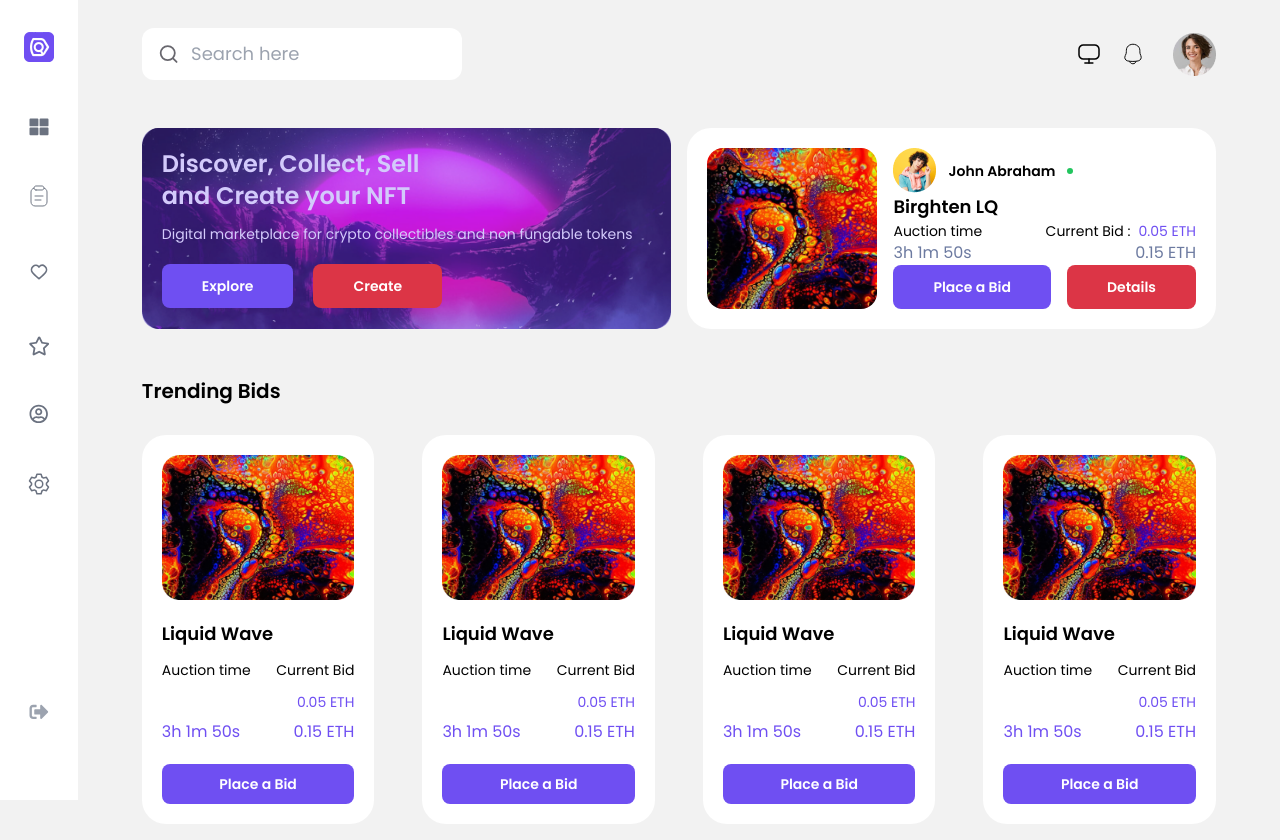
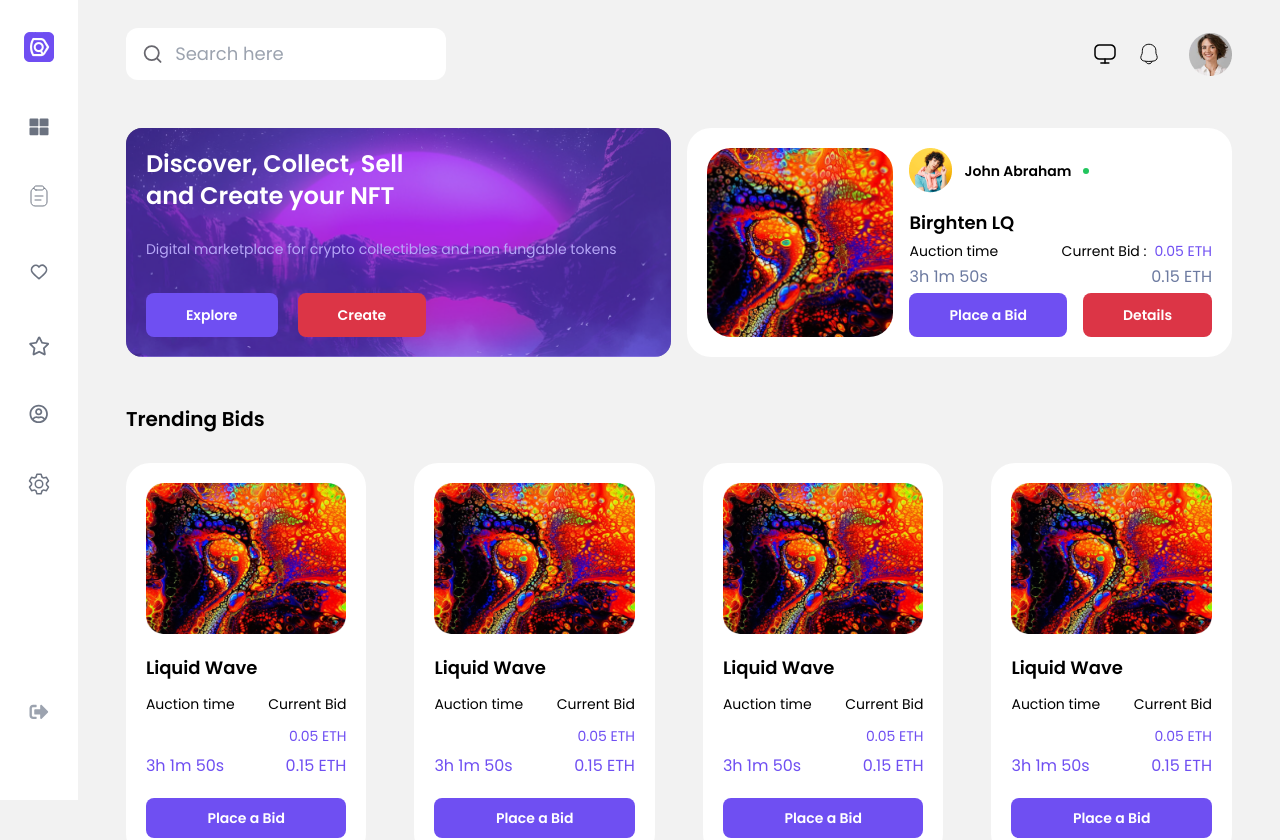
Before and after one commit to SajanThapa22/NFT-website, a React (Vite) app: page / in a window 1280 px wide. Shown: the top 840 px of the page. Built offline with nearby package versions, Linux system fonts and the light colour scheme.

Commit message:
done for the day

```diff
--- a/src/App.tsx
+++ b/src/App.tsx
@@ -2,7 +2,6 @@ import { useState } from "react";
 import MainSection from "./sections/MainSection";
 import NavBar from "./sections/NavBar";
 import NavBarSmall from "./sections/NavBarSmall";
-import TrendingBids from "./sections/TrendingBids";
 
 function App() {
   const [width, setWidth] = useState(window.innerWidth);
@@ -12,7 +11,6 @@ function App() {
     <div className="bg-bg-clr relative flex">
       {width > 840 ? <NavBar /> : <NavBarSmall />}
       <MainSection />
-      {/* <TrendingBids /> */}
     </div>
   );
 }
--- a/src/components/BidsCards.tsx
+++ b/src/components/BidsCards.tsx
@@ -5,7 +5,11 @@ const BidCards = () => {
   return (
     <div className="flex flex-col p-5 gap-5 bg-bg-comp rounded-3xl">
       <div className="w-full rounded-2xl overflow-hidden">
-        <img className="w-full" src={nft} alt="" />
+        <img
+          className="w-full hover:scale-110 transition-all duration-300"
+          src={nft}
+          alt=""
+        />
       </div>
 
       <div className="grid gap-y-3">
@@ -26,7 +30,10 @@ const BidCards = () => {
           </div>
         </div>
       </div>
-      <Button text="Place a Bid" styles="bg-purp py-[10px]" />
+      <Button
+        text="Place a Bid"
+        styles="bg-purp py-[10px] hover:bg-[#3f2996]"
+      />
     </div>
   );
 };
--- a/src/components/Button.tsx
+++ b/src/components/Button.tsx
@@ -6,7 +6,7 @@ interface Props {
 const Button = ({ text, styles }: Props) => {
   return (
     <div
-      className={`flex items-center justify-center px-10 py-3 text-sm text-white text-nowrap font-semibold rounded-lg ${styles}`}
+      className={`flex items-center justify-center px-10 py-3 text-sm text-white text-nowrap font-semibold rounded-lg cursor-pointer transition-all duration-200 ${styles}`}
     >
       {text}
     </div>
--- a/src/components/ThemeSwitch.tsx
+++ b/src/components/ThemeSwitch.tsx
@@ -68,7 +68,7 @@ const ThemeSwitch = () => {
           {theme === "system" && <System className="w-6 h-6 text-txt-clr" />}
         </div>
         <ul
-          className={`absolute bottom-0 bg-gray-400 overflow-hidden z-40 rounded-xl right-1/2 translate-x-1/2 translate-y-36 text-nowrap text-sm ${
+          className={`absolute bottom-0 bg-bg-dd overflow-hidden z-40 rounded-xl right-1/2 translate-x-1/2 translate-y-36 text-nowrap text-sm ${
             isClicked ? "h-fit" : "h-0 overflow-hidden"
           }`}
         >
@@ -80,13 +80,13 @@ const ThemeSwitch = () => {
               className={`flex items-center gap-3 cursor-pointer pl-5 pr-8 py-2 w-full hover:bg-slate-200`}
             >
               <m.icon
-                className={`w-6 h-6 text-txt-clr ${
-                  m.text === theme && "text-blue-500"
+                className={`w-6 h-6 ${
+                  m.text === theme ? "text-blue-400" : "text-txt-clr"
                 }`}
               />
               <p
-                className={`text-txt-clr font-medium ${
-                  m.text === theme && "text-blue-500"
+                className={`font-medium text-xl ${
+                  m.text === theme ? "text-blue-400" : "text-txt-clr"
                 }`}
               >
                 {m.text}
--- a/src/index.css
+++ b/src/index.css
@@ -15,6 +15,7 @@
   --bg-clr: #f2f2f2;
   --txt-clr: #000;
   --bg-comp: #ffffff;
+  --bg-dd: #c6c6c6;
 }
 
 /* @media (prefers-color-scheme: dark) {
@@ -25,14 +26,9 @@
   }
 } */
 
-.light {
-  --bg-clr: #f2f2f2;
-  --txt-clr: #000;
-  --bg-comp: #ffffff;
-}
-
 .dark {
   --bg-clr: #131129;
   --txt-clr: #fff;
   --bg-comp: #1d1932;
+  --bg-dd: #261e4b;
 }
--- a/src/sections/DiscoverNFT.tsx
+++ b/src/sections/DiscoverNFT.tsx
@@ -5,16 +5,16 @@ import Button from "../components/Button";
 
 const DiscoverNFT = () => {
   return (
-    <div className="flex flex-col xl:flex-row flex-wrap gap-4 min-h-fit">
+    <div className="flex flex-col xl:flex-row justify-between flex-wrap gap-4 min-h-fit">
       {/* first part */}
       <div
         style={{
           backgroundImage: `url(${bg})`,
         }}
-        className="p-5 bg-no-repeat bg-center bg-cover bg-origin-padding bg-clip-padding rounded-2xl overflow-hidden flex-1 relative z-30"
+        className="flex flex-col justify-between p-5 bg-no-repeat bg-center bg-cover bg-origin-padding bg-clip-padding rounded-2xl overflow-hidden flex-1 relative z-30"
       >
-        <div className="h-full w-full bg-purp absolute opacity-30 top-0 left-0 z-0"></div>
-        <div>
+        <div className="h-full w-full bg-purp absolute opacity-50 top-0 left-0 z-0"></div>
+        <div className="z-10">
           <h1 className="text-2xl font-semibold text-white">
             Discover, Collect, Sell
           </h1>
@@ -34,16 +34,12 @@ const DiscoverNFT = () => {
       </div>
 
       {/* second part  */}
-      <div className="flex-1 h-fit grid grid-rows-2 md:flex p-5 bg-bg-comp rounded-3xl gap-4">
-        <div className="flex-1 bg-no-repeat bg-center bg-cover">
-          <img
-            className="rounded-2xl object-cover w-full h-full min-w-20"
-            src={nft}
-            alt=""
-          />
+      <div className="flex-1 h-fit grid grid-rows-2 md:grid-cols-2 md:grid-rows-1 lg:grid-cols-[2fr,3fr] lg:grid-rows-1 p-5 bg-bg-comp rounded-3xl gap-4">
+        <div className="flex-1 h-full rounded-3xl overflow-hidden bg-no-repeat bg-center bg-cover">
+          <img className="object-cover w-full h-full" src={nft} alt="" />
         </div>
 
-        <div className="flex flex-1 flex-col justify-evenly">
+        <div className="flex flex-1 flex-col gap-4">
           <div className="flex gap-3 items-center">
             <img src={avatar} alt="" />
             <p className="text-sm font-semibold text-txt-clr">John Abraham</p>
@@ -52,7 +48,7 @@ const DiscoverNFT = () => {
             </div>
           </div>
 
-          <div className="flex flex-col justify-between">
+          <div className="flex flex-col gap-1 justify-between h-full">
             <div>
               <p className="text-lg text-txt-clr font-semibold">Birghten LQ</p>
             </div>
--- a/src/sections/MainSection.tsx
+++ b/src/sections/MainSection.tsx
@@ -9,7 +9,7 @@ const MainSection = () => {
   window.addEventListener("resize", () => setWidth(window.innerWidth));
 
   return (
-    <div className="w-full min-h-fit flex flex-col gap-12 px-5 py-6 xl:px-16 xl:py-7">
+    <div className="w-full min-h-fit flex flex-col gap-12 px-5 py-6 xl:px-12 xl:py-7">
       {width > 840 ? <SearchandNotification /> : <SearchSmall />}
 
       <DiscoverNFT />
--- a/src/sections/SearchSmall.tsx
+++ b/src/sections/SearchSmall.tsx
@@ -12,13 +12,13 @@ const SearchSmall = () => {
       <div className="flex items-center gap-5">
         <div>
           <img
-            className="w-11 aspect-square rounded-xl"
+            className="w-12 aspect-square rounded-xl"
             src={logo}
             alt="logo"
           />
         </div>
 
-        <div className="py-3 px-4 w-full items-center flex gap-3 bg-bg-comp rounded-xl">
+        <div className="py-2 px-4 w-full items-center flex gap-3 bg-bg-comp rounded-xl">
           <Search className="w-6 h-6 text-txt-clr" />
           <input
             placeholder="Search here"
--- a/tailwind.config.js
+++ b/tailwind.config.js
@@ -12,6 +12,7 @@ export default {
         "txt-gray": "var(--txt-gray)",
         laal: "var(--laal)",
         light: "var(--light)",
+        "bg-dd": "var( --bg-dd)",
       },
       fontSize: {
         "f-16px": "var( --px-16)",
```
